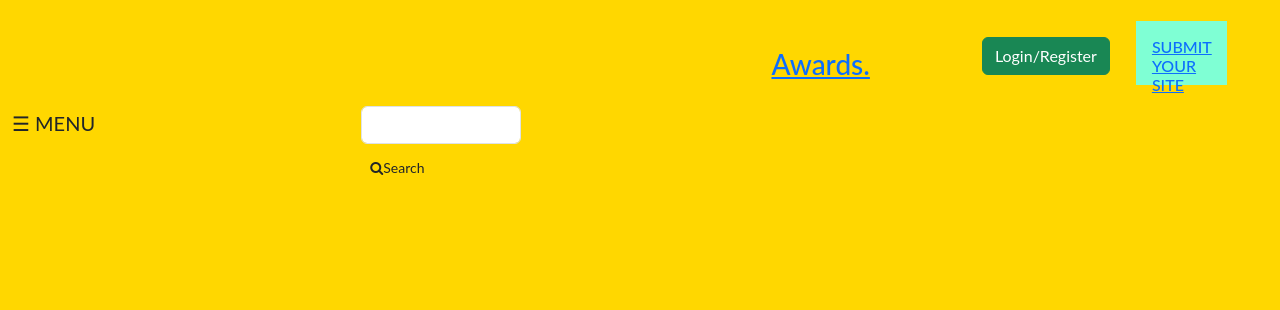
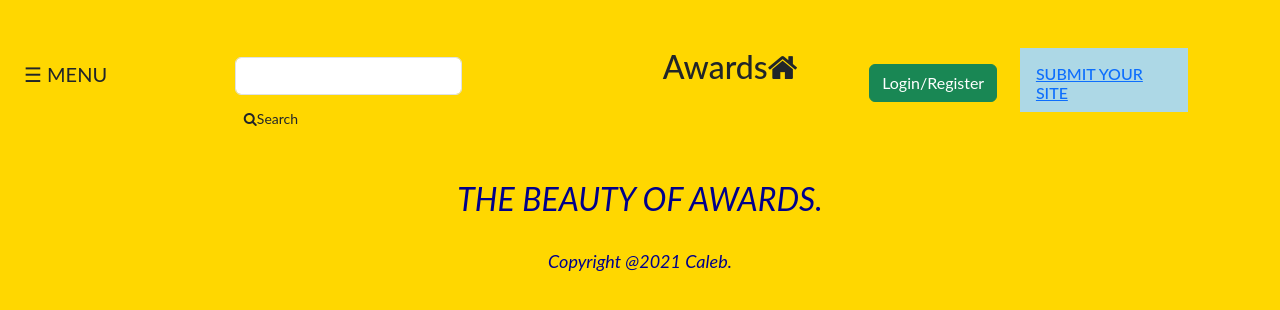
Before and after one commit to Calebu6214/Awwards, a Django app: page / in a window 1280 px wide. Shown: the top 310 px of the page. Run offline with Django 3.2, Linux system fonts and the light colour scheme; the visitor is signed in with stand-in values (Sample User, id 1); data that the repository does not hold is empty; some libraries are stand-ins or nearby versions.

Commit message:
add new styles License

```diff
--- a/awardapp/templates/index.html
+++ b/awardapp/templates/index.html
@@ -67,8 +67,8 @@
 </head>
 
 <body>
-
-  <div id="mySidenav" class="sidenav">
+<div class="container-fluid">
+  <div id="mySidenav" style="background-color: rgb(4, 66, 36);" class="sidenav">
     <a href="javascript:void(0)" class="closebtn" onclick="closeNav()">&times;</a>
     <a href="{% url 'home' %}">Home</a>
     <a href="{% url 'new-project' %}">Post</a>
@@ -96,7 +96,7 @@
 
   <br> <br>
 
-
+  <div>
   <span style="font-size:20px;cursor:pointer;" onclick="openNav()">&#9776; MENU</span>
 
   <script>
@@ -109,7 +109,7 @@
     }
   </script>
   <div class="container" id="topnav" style="display: inline-flex;">
-  <div style="display: inline-flex;align-items: center;padding-left: 250px" >
+  <div style="display: inline-flex;align-items: center;padding-left: 10%" >
     <!-- <p style="padding-top: 10%;"> -->
         <form class="form-inline my-2 my-lg-0" role="search" action="{% url 'search_results' %}">
             <input type="text" class="form-control mr-sm-2" placeholder="" aria-label="Search" name="keyword">
@@ -120,17 +120,18 @@
     </p>
   </div>
 
-  <h3 style="padding-left: 250px;padding-bottom: 10rem;"><a href="{% url 'home' %}">Awards.</a></h3>
-  <div style="display: inline-flex; float:right; text-decoration: none;margin-top: -1.7rem;padding-left: 6rem;">
+  <h3 style="padding-left: 18%;padding-bottom: 5%;"><a class="navbar-brand" href="{% url 'home' %}" style="font-size:xx-large;">Awards<i class="fa fa-home" aria-hidden="true"></i></a></h3>
+  <div style="display: inline-flex; float:right; text-decoration: none;margin-top: 0%;padding-left: 5%;">
 
     <p>
       <h6 style='padding: 1rem;'><a  href="{% url 'login' %}"><button class="btn btn-success">Login/Register</button></a></h6>
     </p>
-    <p style="padding-left: 10px;">
-      <h6 style="height: 4rem;background-color: aquamarine; padding: 1rem;"><a href="{% url 'new-project' %}">SUBMIT YOUR SITE</a></h6>
+    <p style="padding-left: 2%;">
+      <h6 style="height: 4rem;background-color: lightblue; padding: 1rem;"><a href="{% url 'new-project' %}">SUBMIT YOUR SITE</a></h6>
     </p>
   </div>
 
+</div>
 </div>
   <div class="row">
     {% for project_item in projects %}
@@ -171,10 +172,13 @@
     {% endfor %}
 </div>
 </div>
+<div class="text-center" style="color: darkblue;font-size: xx-large;font-style: italic;margin:2%;">THE BEAUTY OF AWARDS.</div>
+<div class="text-center" style="color: darkblue;font-size: large;font-style: italic;margin:1%;">Copyright @2021 Caleb.</div>
 {% endblock %}
 {% block scripts %}
 {{ block.super }}
 <script type="text/javascript" src="{% static 'js/script.js' %}"></script>
+</div>
 {% endblock %}
 
 </body>
```
Also changed, not shown: 1 other file.
